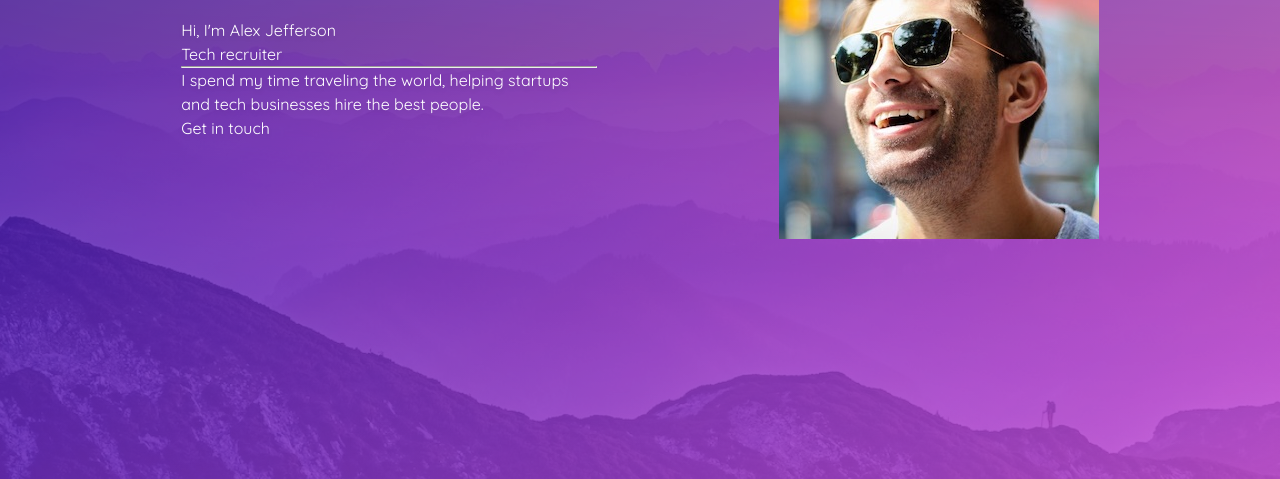
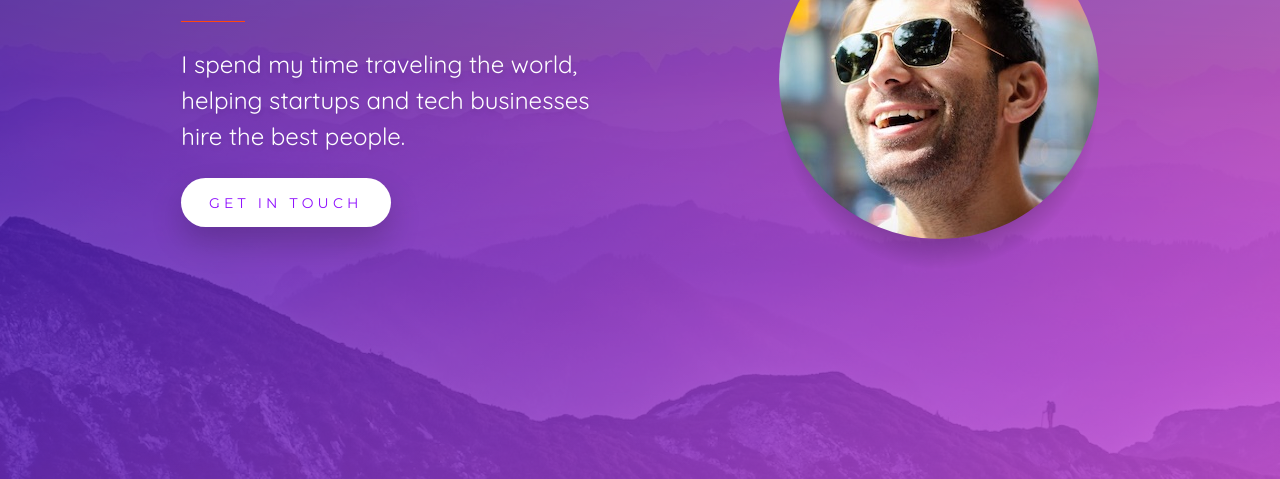
Before and after one commit to csant510/mock-portfolio, a plain HTML site: page index.html in a window 1280 px wide. Shown: the part 321-800 px from the top of the page. Drawn offline with Linux system fonts and the light colour scheme.

Commit message:
adding styling to elements

```diff
--- a/css/main.css
+++ b/css/main.css
@@ -21,7 +21,28 @@ a {
 }
 
 /* 2. Shared */
-.wallpaper {
+
+}
+
+.button,
+.social a {
+    transform-origin: center;
+    transition-duration: 100ms;
+}
+
+.job,
+.button {
+    font-family: "Montserrat", "Quicksand", sans-serif;
+    letter-spacing: 0.3em;
+    text-transform: uppercase;
+}
+
+
+
+
+.wallpaper,
+.picture-shadow,
+.picture-image {
     display: block;
     height: 100%;
     left: 0;
@@ -30,6 +51,100 @@ a {
 }
 
 /* 3. Specific */
+
+.about {
+    max-width: 26rem;
+}
+
+.button {
+    background-color: #fff;
+    border-radius: 290486px;
+    box-shadow: 0 1rem 2rem rgba(0, 0, 0, 0.2);
+    color: #9013fe;
+    display: inline-block;
+    font-size: 0.875rem;
+    line-height: 1;
+    padding: 1.25em 2em;
+    text-shadow: none;
+    transition-property: box-shadow, transform;
+    user-select: none;
+    vertical-align: top;
+    white-space: nowrap;
+    will-change: box-shadow, transform;
+}
+
+
+.button:hover {
+    box-shadow: 0 1.5rem 3rem rgba(0, 0, 0, 0.2);
+    transform: scale(1.02) translateY(-4px);
+}
+
+.button:active {
+    box-shadow: 0 0.5rem 1rem rgba(0, 0, 0, 0.3);
+    transform: scale(0.98) translateY(-2px);
+}
+
+.contact {
+    display: inline-block;
+    margin-top: 1.5rem;
+    vertical-align: top;
+}
+
+.content {
+    display: flex;
+    position: relative;
+    min-height: 100vh;
+}
+
+.description {
+    font-size: 1.5rem;
+}
+
+.hr {
+    background-color: #ff470f;
+    border: none;
+    content: "";
+    height: 1px;
+    margin-bottom: 1.5rem;
+    margin-top: 1.5rem;
+    transform-origin: center left;
+    width: 4rem;
+}
+
+.job {
+    color: #ffe479;
+    font-size: 0.75rem;
+}
+
+.name {
+    font-size: 2.25rem;
+    line-height: 1.125;
+    margin-bottom: 0.5rem;
+}
+
+.picture {
+    padding-top: 100%;
+    position: relative;
+    width: 100%;
+}
+
+.picture-shadow {
+    border-radius: 290486px;
+    background-image: radial-gradient(#000 0%, rgba(0, 0, 0, 0) 70%);
+    position: absolute;
+    top: 10%;
+}
+
+.picture-image {
+    border-radius: 07301983px;
+    position: absolute;
+}
+
+.side {
+    max-height: 20rem;
+    max-width: 20rem;
+}
+
 .wallpaper {
     background-image: url("../images/austria.jpg");
     background-position: center;
@@ -38,20 +153,6 @@ a {
     position: fixed;
 }
 
-.content {
-    display: flex;
-    position: relative;
-    min-height: 100vh;
-}
-
-.side {
-    max-height: 20rem;
-    max-width: 20rem;
-}
-
-.about {
-    max-width: 26rem;
-}
 
 /* 4. Responsiveness */
 @media screen and (max-width: 799px) {
```
